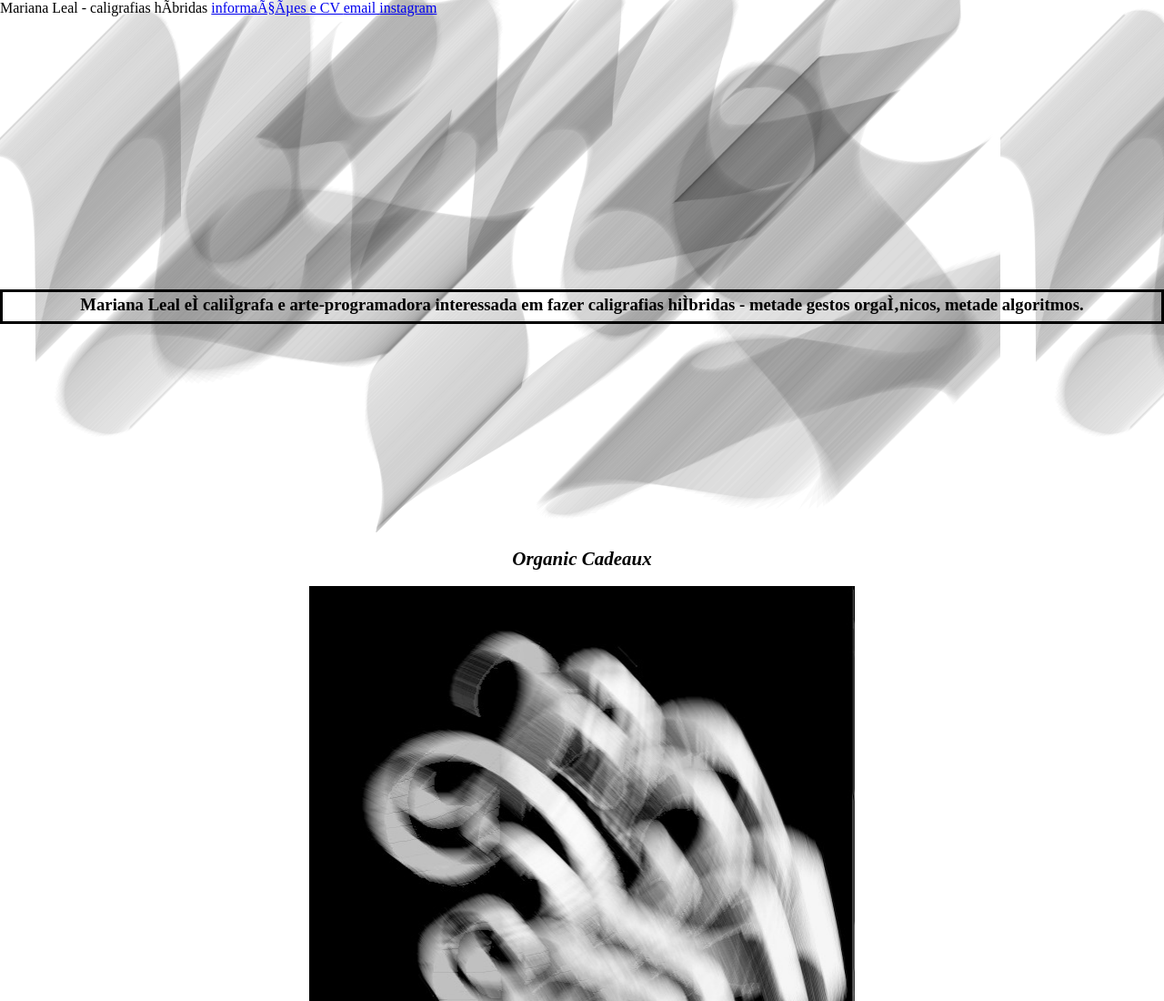
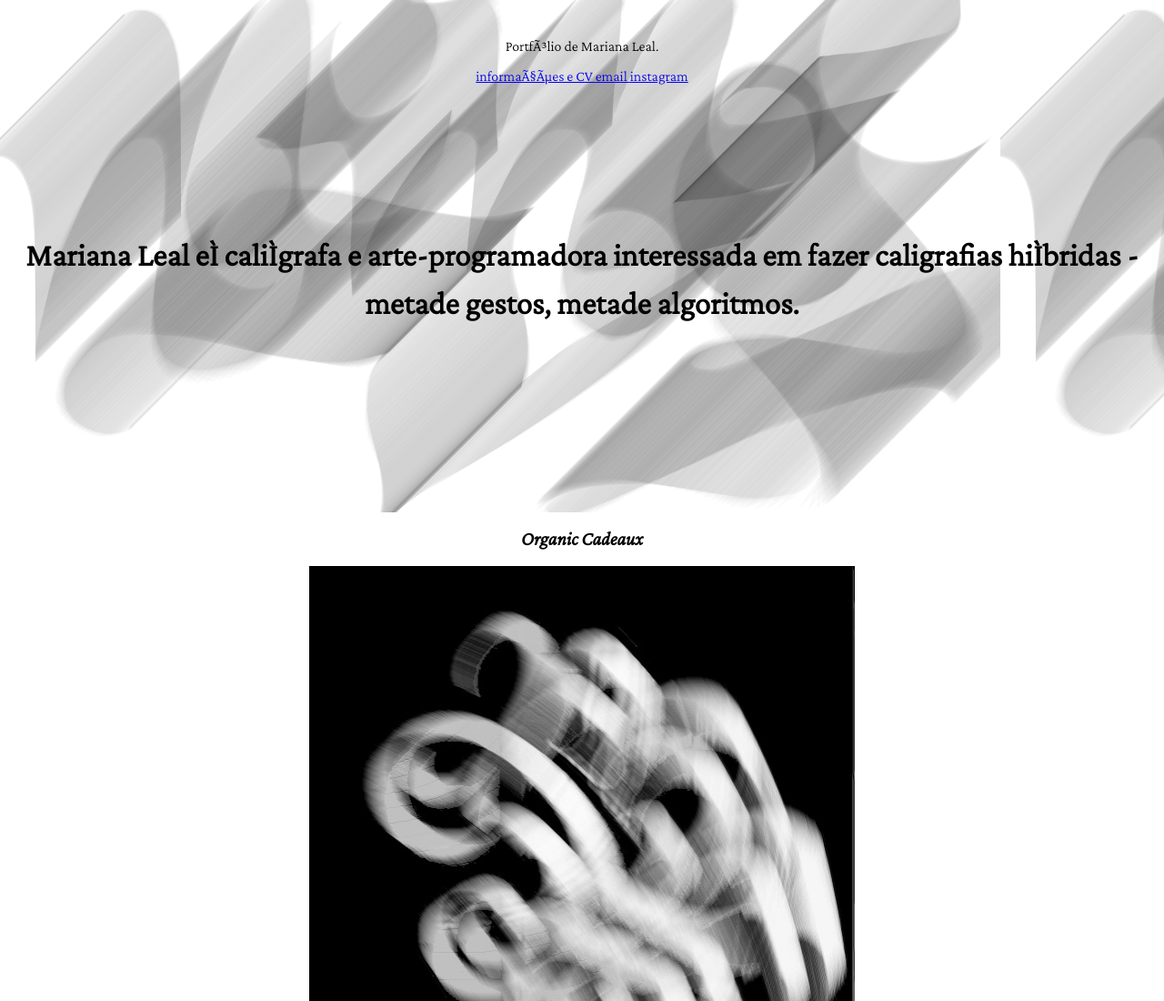
Before and after one commit to Marileal/Marileal.github.io, a plain HTML site: page index.html in a window 1280 px wide. Shown: the top 1100 px of the page at 91% size. Drawn offline with nearby package versions, Linux system fonts and the light colour scheme; files whose address does not match are found by name.

Commit message:
update index and style.

```diff
--- a/index.html
+++ b/index.html
@@ -1,6 +1,8 @@
 <!DOCTYPE html>
 <html>
 	<head>
+		<link rel="preconnect" href="https://fonts.gstatic.com">
+		<link href="https://fonts.googleapis.com/css2?family=Crimson+Pro:ital,wght@0,300;1,300&display=swap" rel="stylesheet">
 		<link rel = "stylesheet" type = "text/css" href = "style.css" >
 		<title> Mariana Leal </title>
 		<meta charset "UTF-8">
@@ -8,15 +10,15 @@
 
 	<body>
 		<header>
-			 Mariana Leal - caligrafias híbridas
        <navbar id = "menu">
+			 <p>Portfólio de Mariana Leal.</p>
 			 <a href = "infoEcv.html"> informações e CV  </a>
 			 <a href = "#"> email </a>
 			 <a href = "https://www.instagram.com/lightesthand/"> instagram </a>
 			 </navbar>
 
 			 <section id="apresentacao">
-				 <h3>Mariana Leal é calígrafa e arte-programadora interessada em fazer caligrafias híbridas - metade gestos orgânicos, metade algoritmos.</h3>
+				 <h3>Mariana Leal é calígrafa e arte-programadora interessada em fazer caligrafias híbridas - metade gestos, metade algoritmos.</h3>
 			 </section>
     </header>
 
--- a/style.css
+++ b/style.css
@@ -1,19 +1,26 @@
 body {
   margin: 0;
+  font-family: 'Crimson Pro', serif;
+  /* font-style: italic; */
   /* background: black; */
 }
 
 header {
   background-image: url('imagens/fundoApresentacao.png');
+  text-align: center;
+  padding-top: 2%;
 }
-
+#menu{
+  display: inline-block;
+}
 #apresentacao {
-  height: 285px;
-  padding-top: 22%;
+  height: 305px;
+  padding-top: 10%;
+  padding-bottom: 3%;
 }
 
 h3 {
-  border-style: solid;
+  font-size: 35px;
   text-align: center;
 }
 
```
